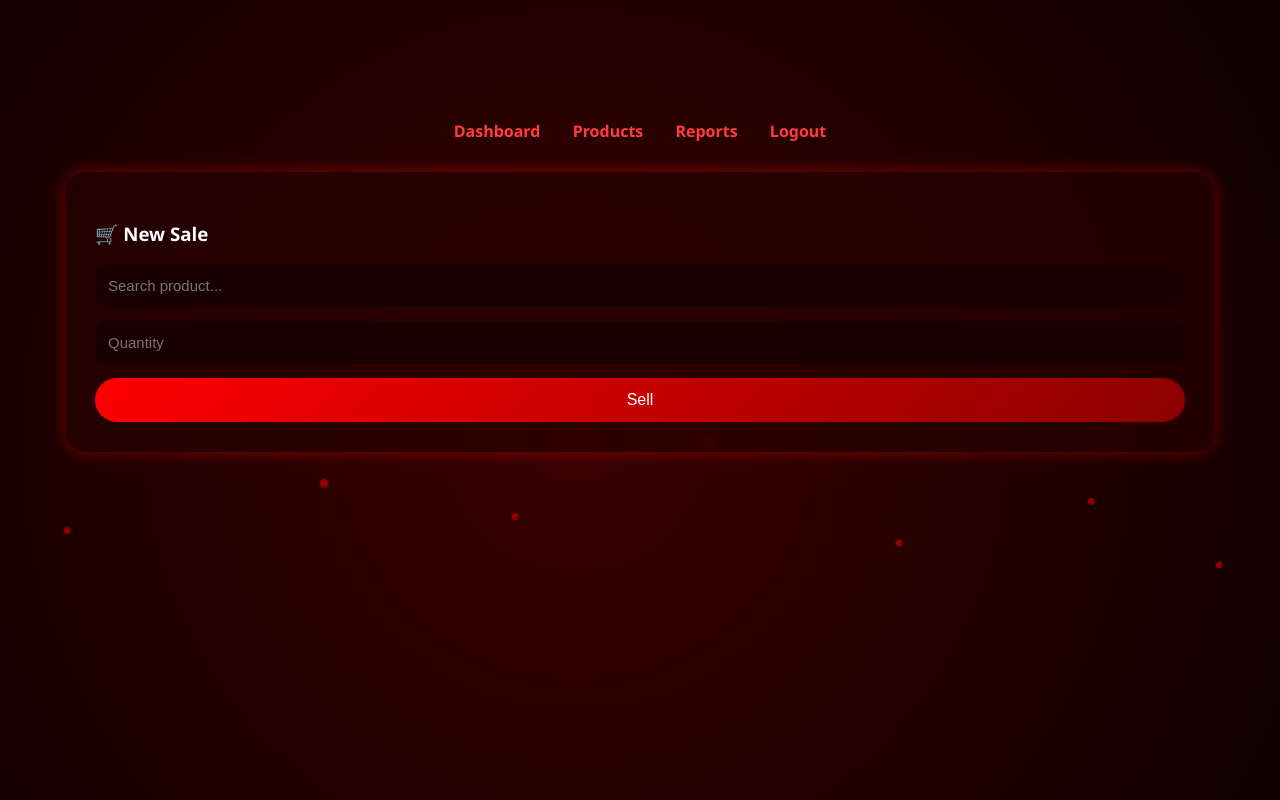
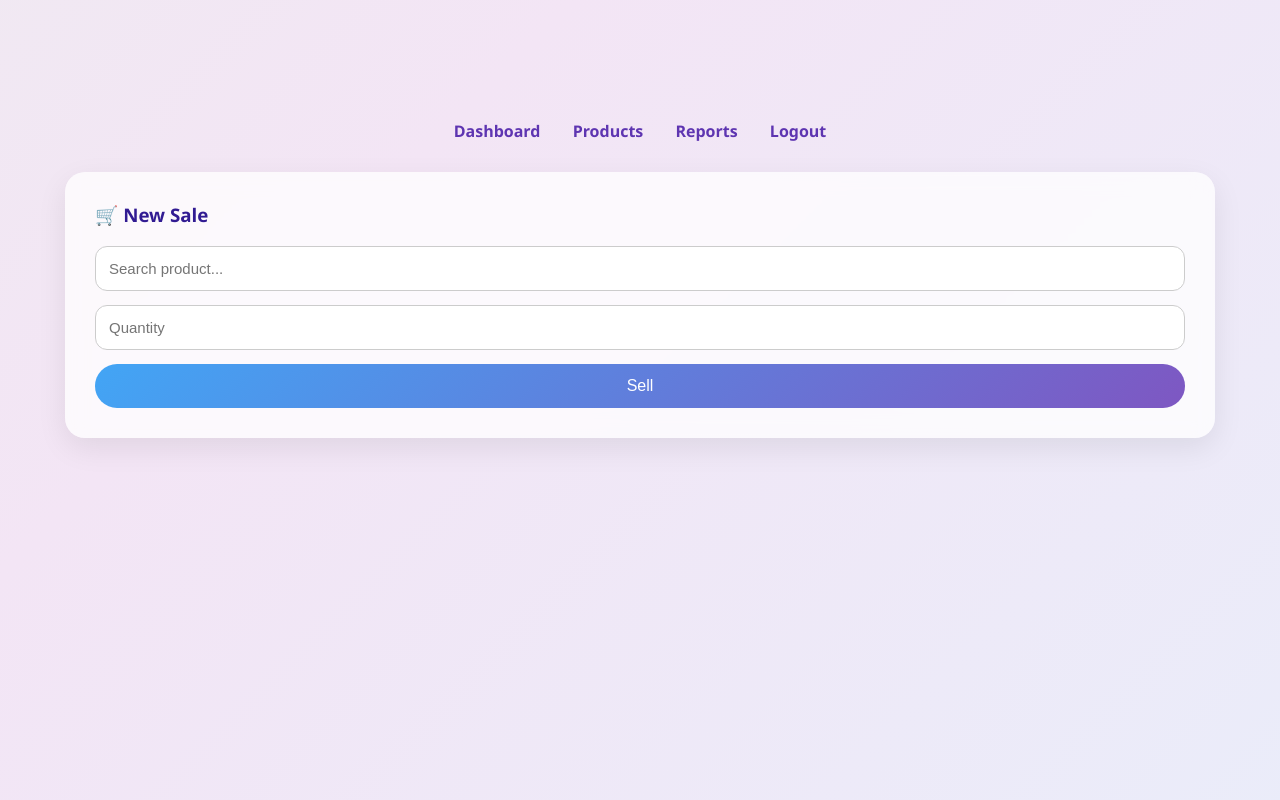
Before and after one commit to syedabdulazeezhussainy-creator/stockify, a Flask app: page /sales in a window 1280 px wide. Run offline with Flask 3, Linux system fonts and the light colour scheme; a user stored in the database is signed in; data comes from the database, SQL or seed files in the repository.

Commit message:
Switch to light modern theme in CSS
Replaced the Stranger Things theme with a light modern theme, updating styles for body, navigation, cards, and buttons.

```diff
--- a/static/style.css
+++ b/static/style.css
@@ -1,4 +1,4 @@
-/* ================= STRANGER THINGS THEME ================= */
+/* ================= LIGHT MODERN THEME ================= */
 * {
     box-sizing: border-box;
 }
@@ -7,34 +7,35 @@ body {
     margin: 0;
     min-height: 100vh;
     font-family: "Segoe UI", sans-serif;
-    color: #ffffff;
+    color: #2c2c2c;
 
-    /* Stranger Things background */
-    background: radial-gradient(
-        circle at center,
-        #3a0000,
-        #120000,
-        #000000
+    /* Light animated gradient */
+    background: linear-gradient(
+        -45deg,
+        #e3f2fd,
+        #f3e5f5,
+        #e8f5e9,
+        #fffde7
     );
-    background-size: 200% 200%;
-    animation: upsideDown 14s ease-in-out infinite;
+    background-size: 400% 400%;
+    animation: softBG 16s ease infinite;
 }
 
-@keyframes upsideDown {
-    0% { background-position: 50% 50%; }
-    50% { background-position: 55% 45%; }
-    100% { background-position: 50% 50%; }
+@keyframes softBG {
+    0% { background-position: 0% 50%; }
+    50% { background-position: 100% 50%; }
+    100% { background-position: 0% 50%; }
 }
 
 /* ================= PAGE LOAD ================= */
 .page {
-    animation: pageFade 0.9s ease;
+    animation: pageFade 0.7s ease;
 }
 
 @keyframes pageFade {
     from {
         opacity: 0;
-        transform: translateY(18px);
+        transform: translateY(12px);
     }
     to {
         opacity: 1;
@@ -57,7 +58,7 @@ body {
 }
 
 .nav a {
-    color: #ff3b3b;
+    color: #5e35b1;
     margin: 0 14px;
     text-decoration: none;
     font-weight: bold;
@@ -65,43 +66,32 @@ body {
 }
 
 .nav a:hover {
-    color: #ffffff;
-    text-shadow: 0 0 8px #ff0000;
+    color: #1a237e;
 }
 
 /* ================= CARD ================= */
 .card {
-    background: rgba(40, 0, 0, 0.65);
-    backdrop-filter: blur(14px);
-    border-radius: 22px;
+    background: rgba(255,255,255,0.75);
+    backdrop-filter: blur(10px);
+    border-radius: 20px;
     padding: 30px;
     margin-bottom: 30px;
 
-    animation: fadeUp 0.8s ease;
-    transition: transform 0.35s ease, box-shadow 0.35s ease;
-}
-/* ================= STRANGER THINGS CARD FLICKER ================= */
-.card {
-    animation: cardFlicker 6s infinite;
+    box-shadow: 0 10px 30px rgba(0,0,0,0.08);
+
+    animation: fadeUp 0.7s ease;
+    transition: transform 0.3s ease, box-shadow 0.3s ease;
 }
 
-@keyframes cardFlicker {
-    0%   { box-shadow: 0 0 10px rgba(255,0,0,0.25); }
-    20%  { box-shadow: 0 0 18px rgba(255,0,0,0.45); }
-    40%  { box-shadow: 0 0 12px rgba(255,0,0,0.3); }
-    60%  { box-shadow: 0 0 22px rgba(255,0,0,0.55); }
-    80%  { box-shadow: 0 0 14px rgba(255,0,0,0.35); }
-    100% { box-shadow: 0 0 10px rgba(255,0,0,0.25); }
-}
 .card:hover {
-    transform: translateY(-8px) scale(1.03);
-    box-shadow: 0 0 25px rgba(255, 0, 0, 0.45);
+    transform: translateY(-6px);
+    box-shadow: 0 16px 40px rgba(0,0,0,0.12);
 }
 
 @keyframes fadeUp {
     from {
         opacity: 0;
-        transform: translateY(25px);
+        transform: translateY(18px);
     }
     to {
         opacity: 1;
@@ -109,11 +99,17 @@ body {
     }
 }
 
-/* ================= KPI LINK ================= */
+/* ================= CLICKABLE CARD ================= */
 .card-link {
     text-decoration: none;
     color: inherit;
     display: block;
+}
+
+/* ================= TEXT ================= */
+h2, h3 {
+    margin-top: 0;
+    color: #311b92;
 }
 
 /* ================= INPUT ================= */
@@ -121,11 +117,9 @@ input {
     width: 100%;
     padding: 13px;
     border-radius: 12px;
-    border: none;
+    border: 1px solid #ccc;
     margin-bottom: 14px;
     font-size: 15px;
-    background: #1a0000;
-    color: white;
 }
 
 /* ================= BUTTON ================= */
@@ -134,62 +128,16 @@ button {
     width: 100%;
     border-radius: 30px;
     border: none;
-    background: linear-gradient(135deg, #ff0000, #8b0000);
+
+    background: linear-gradient(135deg, #42a5f5, #7e57c2);
+    color: white;
+
     font-size: 16px;
     cursor: pointer;
-    color: white;
     transition: transform 0.3s, box-shadow 0.3s;
 }
 
 button:hover {
-    transform: scale(1.07);
-    box-shadow: 0 0 20px rgba(255,0,0,0.7);
+    transform: scale(1.05);
+    box-shadow: 0 10px 25px rgba(66,165,245,0.4);
 }
-/* ================= UPSIDE DOWN PARTICLES ================= */
-.particles {
-    position: fixed;
-    width: 100%;
-    height: 100%;
-    top: 0;
-    left: 0;
-    overflow: hidden;
-    z-index: 0;
-}
-
-.particles span {
-    position: absolute;
-    width: 6px;
-    height: 6px;
-    background: rgba(255, 0, 0, 0.6);
-    border-radius: 50%;
-    animation: floatUp 18s linear infinite;
-    bottom: -10px;
-}
-
-/* random positions & sizes */
-.particles span:nth-child(1) { left: 10%; animation-duration: 14s; }
-.particles span:nth-child(2) { left: 25%; animation-duration: 18s; width: 8px; height: 8px; }
-.particles span:nth-child(3) { left: 40%; animation-duration: 20s; }
-.particles span:nth-child(4) { left: 55%; animation-duration: 16s; width: 10px; height: 10px; }
-.particles span:nth-child(5) { left: 70%; animation-duration: 22s; }
-.particles span:nth-child(6) { left: 85%; animation-duration: 19s; }
-.particles span:nth-child(7) { left: 95%; animation-duration: 24s; }
-.particles span:nth-child(8) { left: 5%;  animation-duration: 21s; }
-
-@keyframes floatUp {
-    from {
-        transform: translateY(0) scale(1);
-        opacity: 0;
-    }
-    20% { opacity: 1; }
-    to {
-        transform: translateY(-110vh) scale(1.4);
-        opacity: 0;
-    }
-}
-
-/* keep content above particles */
-.container, .card, .nav {
-    position: relative;
-    z-index: 2;
-}
```
